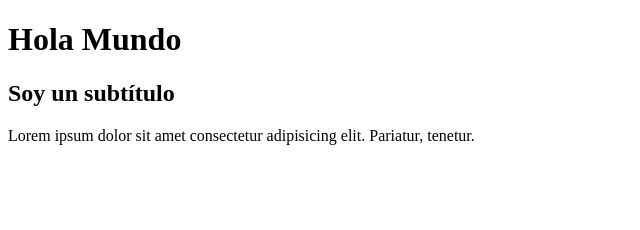
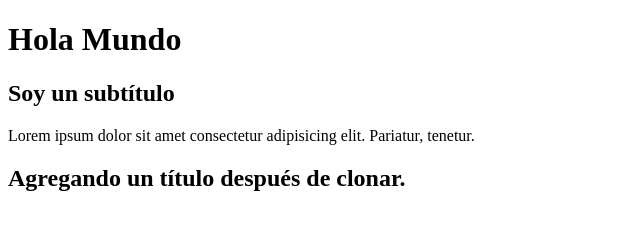
Before and after one commit to CamiiNao/prueba-git, a plain HTML site: page index.html in a window 1280 px wide. Shown: the whole page, without its empty margins (0-640 px from the left). Drawn offline with Linux system fonts and the light colour scheme.

Commit message:
add title2

```diff
--- a/index.html
+++ b/index.html
@@ -11,6 +11,7 @@
     <p>
       Lorem ipsum dolor sit amet consectetur adipisicing elit. Pariatur,
       tenetur.
+      <h2>Agregando un título después de clonar.</h2>
     </p>
   </body>
 </html>
```
